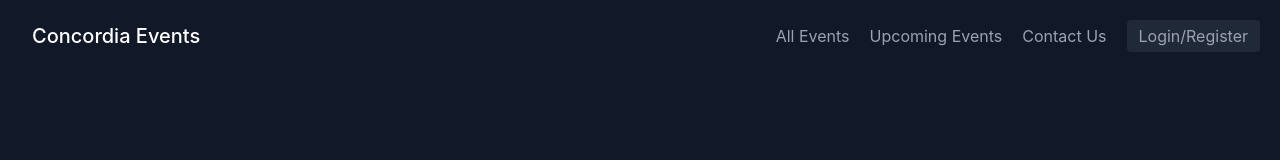
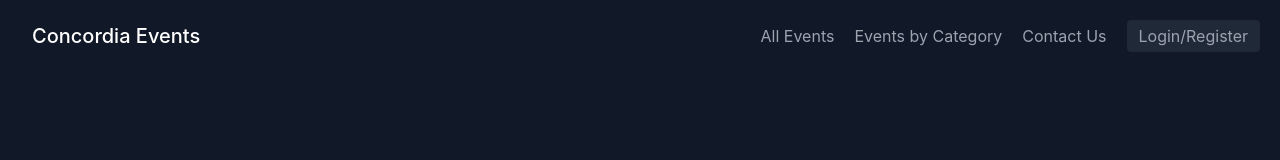
Before and after one commit to ermayank/eventy, a React (Create React App) app in the folder frontend/: page / in a window 1280 px wide. Shown: the top 160 px of the page. Built offline with nearby package versions, Linux system fonts and the light colour scheme.

Commit message:
Chnaged the link for header

```diff
--- a/frontend/src/components/Header.js
+++ b/frontend/src/components/Header.js
@@ -16,7 +16,7 @@ const Header = () => {
               All Events
             </Link>
             <Link className="mr-5 hover:text-white" to="/events">
-              Upcoming Events
+              Events by Category
             </Link>
             <Link className="mr-5 hover:text-white" to="/contact">
               Contact Us
```
